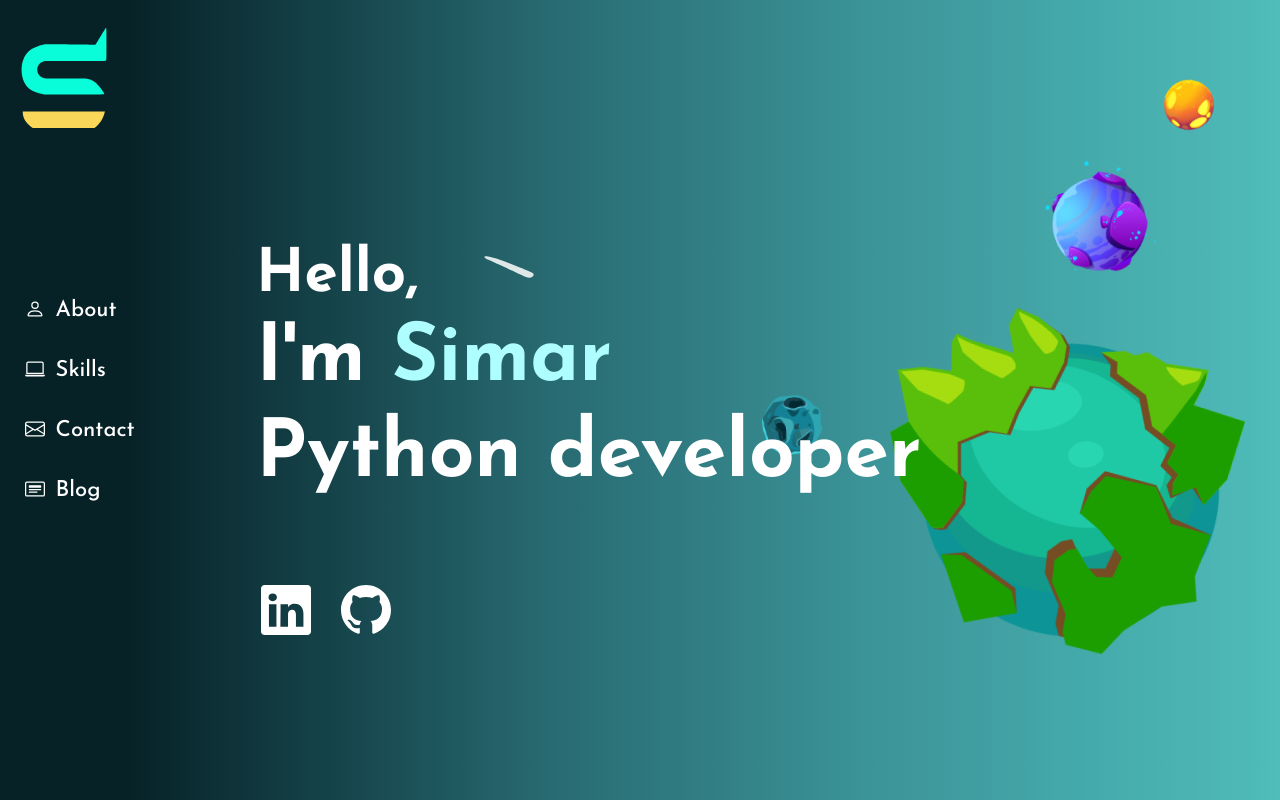
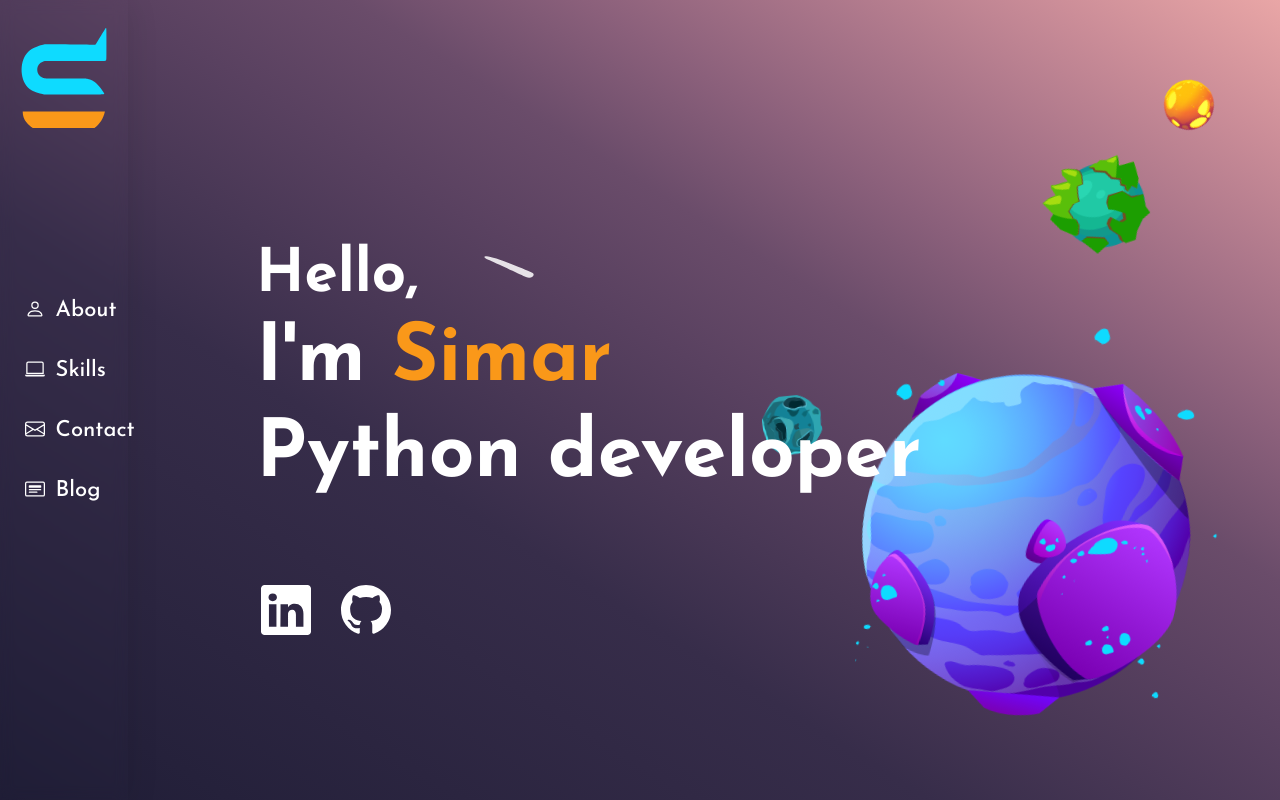
Before and after one commit to simarsudo/portfolio, a Django app: page / in a window 1280 px wide. Run offline with Django 4.2, Linux system fonts and the light colour scheme; style sheets or scripts are compiled from the project's sources.

Commit message:
color overhaul v1 ,fixed margin-left navbar

```diff
--- a/index/templates/index/components/background.html
+++ b/index/templates/index/components/background.html
@@ -1,5 +1,5 @@
 <div class="content">
-    <div class="earth">
+    <div class="purple_planet">
         <svg viewBox="0 0 55 50" fill="none" xmlns="http://www.w3.org/2000/svg">
             <g id="Planet 19">
                 <g id="Layer 2">
@@ -112,7 +112,7 @@
             </g>
         </svg>
     </div>
-    <div class="purple_planet">
+    <div class="earth">
         <svg
             viewBox="0 0 160 183"
             fill="none"
--- a/index/templates/index/components/logo.html
+++ b/index/templates/index/components/logo.html
@@ -10,11 +10,11 @@
             <defs>
                 <style>
                     .cls-1 {
-                        fill: #08fdd8;
+                        fill: #0edbff;
                         fill-rule: evenodd;
                     }
                     .cls-2 {
-                        fill: #f9d758;
+                        fill: #fa9819;
                         fill-rule: evenodd;
                     }
                 </style>
--- a/index/templates/index/index.html
+++ b/index/templates/index/index.html
@@ -20,7 +20,7 @@
 
     <div class="about-me">
         <h1 class="about-me-title-small hoverline">Hello,</h1>
-        <h1 class="about-me-title-big hoverline">I'm <span style="color: #aefeff;">Simar</span></h1>
+        <h1 class="about-me-title-big hoverline">I'm <span class="name">Simar</span></h1>
         <h1 class="about-me-title-big hoverline">Python developer</h1>
     </div>
 
--- a/static-production/scss/abstracts/_colors.scss
+++ b/static-production/scss/abstracts/_colors.scss
@@ -1,7 +1,7 @@
-$primary-blue: #08fdd8;
+$primary-blue: #0edbff;
 $primary-pink: #fd2155;
 $primary-font-color: #fff;
-$primary-background-dark: #072227;
-$primary-background-light: #35858b;
-$primary-background-lightest: #4fbdba;
-$highlight-color: #aefeff;
+$primary-background-dark: #1f1d36;
+$primary-background-light: #3f3351;
+$primary-background-lightest: #e9a6a6;
+$highlight-color: #fa9819;
--- a/static-production/scss/base/_base.scss
+++ b/static-production/scss/base/_base.scss
@@ -18,6 +18,21 @@ html {
     font-size: 62.5%;
     font-family: "Caveat", cursive;
     font-family: "Josefin Sans", sans-serif;
+    background-image: linear-gradient(
+        to right top,
+        #1f1d36,
+        #25213b,
+        #2b2540,
+        #312945,
+        #372d4a,
+        #483755,
+        #594160,
+        #6a4c6a,
+        #8b607b,
+        #ab768a,
+        #cb8d98,
+        #e9a6a6
+    );
 
     @include responsive(phone) {
         font-size: 50%;
--- a/static-production/scss/contact.scss
+++ b/static-production/scss/contact.scss
@@ -101,7 +101,7 @@ body {
     grid-column: 2 / 6;
 
     & h1 {
-        color: $highlight-color;
+        color: $primary-blue;
         font-family: $secondary-font;
         font-size: 9rem;
     }
--- a/static-production/scss/index.scss
+++ b/static-production/scss/index.scss
@@ -76,6 +76,10 @@ body {
             font-size: 4.5rem;
         }
     }
+
+    .name {
+        color: $highlight-color;
+    }
 }
 
 .highlight {
--- a/static-production/scss/mixins/mixins.scss
+++ b/static-production/scss/mixins/mixins.scss
@@ -24,21 +24,6 @@
     grid-template-columns: repeat(20, 1fr);
     grid-template-rows: repeat(10, 1fr);
     overflow: hidden;
-    background-image: linear-gradient(
-        to right,
-        #072227,
-        #0e3339,
-        #16444b,
-        #1f575e,
-        #286a71,
-        #2e777e,
-        #34858a,
-        #3b9397,
-        #409da0,
-        #44a8a9,
-        #4ab2b1,
-        #4fbdba
-    );
 
     @include responsive(phone) {
         grid-row: 1/ -1;
@@ -173,9 +158,20 @@
     grid-row: 1 / -1;
     grid-column: sidebar-start / sidebar-end;
     display: flex;
-    justify-content: center;
+    justify-content: flex-end;
     align-items: center;
-    background-color: $primary-background-dark;
+    background-color: rgba(31, 29, 54, 0.2);
+
+    @supports (backdrop-filter: blur(6.6px)) or
+        (-webkit-backdrop-filter: blur(6.6px)) {
+        & {
+            background-color: unset;
+            background: rgba(0, 0, 0, 0);
+            box-shadow: 0 4px 30px rgba(0, 0, 0, 0.1);
+            backdrop-filter: blur(6.6px);
+            -webkit-backdrop-filter: blur(6.6px);
+        }
+    }
 
     @include responsive(phone) {
         grid-row: -2 / -1;
@@ -193,6 +189,7 @@
         grid-row: 4 / 8;
         list-style: none;
         width: 100%;
+        margin-left: 0;
 
         @include responsive(phone) {
             display: flex;
@@ -212,13 +209,13 @@
             transition: background-color 0.1s linear;
 
             &:hover {
-                background-color: $primary-background-dark;
+                background-color: transparent;
             }
 
             &:hover .navbar-container__a {
                 color: $primary-background-dark;
                 transform: translateX(4rem);
-                background-color: $primary-blue;
+                background-color: $highlight-color;
 
                 @include responsive(phone) {
                     transform: unset;
@@ -291,7 +288,7 @@
 
         &:hover svg {
             transform: scale(1.2);
-            color: $highlight-color;
+            color: $primary-blue;
         }
     }
 
@@ -323,8 +320,13 @@
     padding: 2.5rem;
     margin: 0.8rem;
     border: none;
-    outline: 2px solid $highlight-color;
-    background-color: transparent;
+    outline: 2px solid $primary-blue;
+    // background-color: transparent;
+    /* From https://css.glass */
+    background: rgba(31, 29, 54, 0.35);
+    box-shadow: 0 4px 30px rgba(0, 0, 0, 0.1);
+    backdrop-filter: blur(9.8px);
+    -webkit-backdrop-filter: blur(9.8px);
     color: $primary-font-color;
     font-family: $primary-font;
     font-size: 2rem;
```
Also changed, not shown: static-production/scss/blog.scss (+47 -16 lines), static-production/scss/skills.scss (+5 -2 lines).
